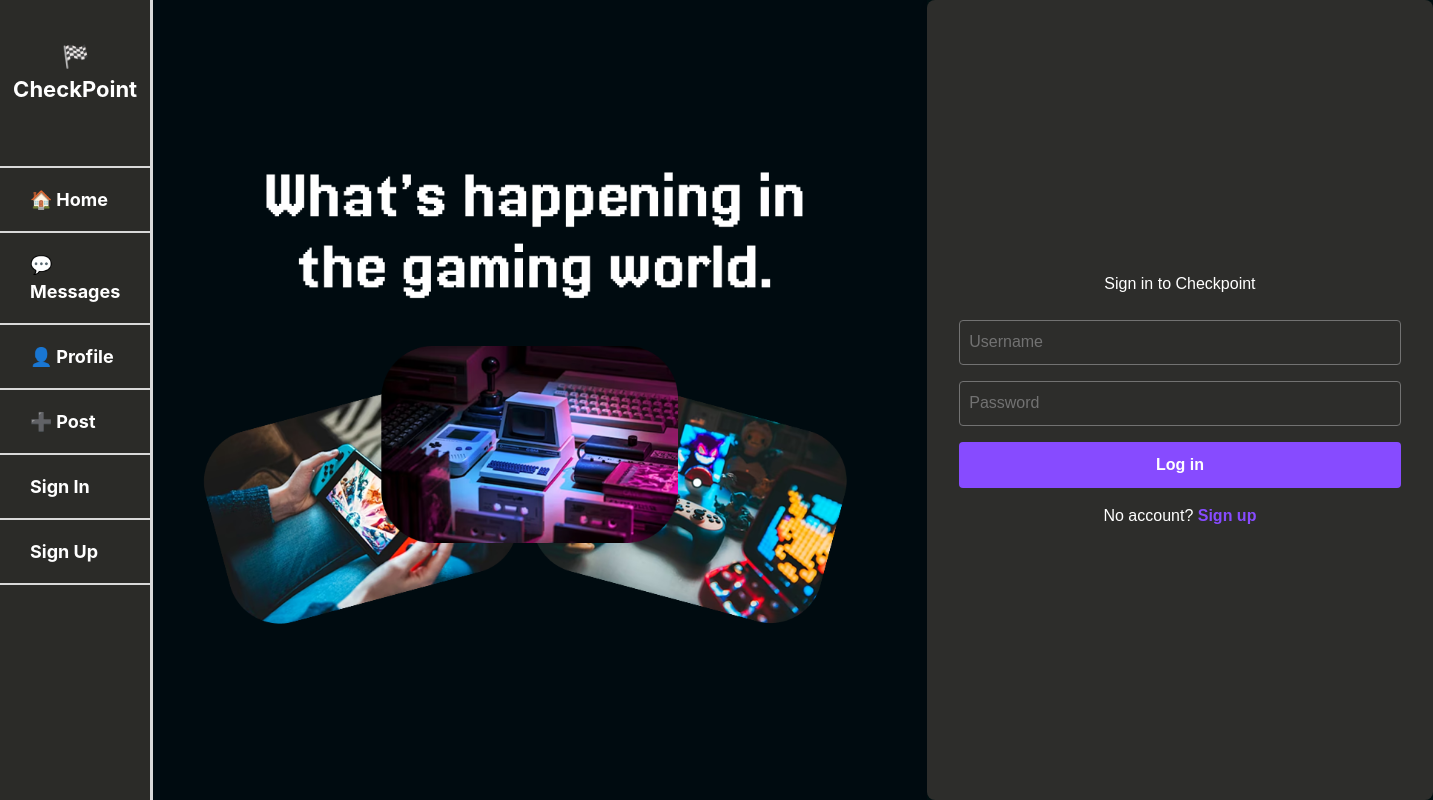
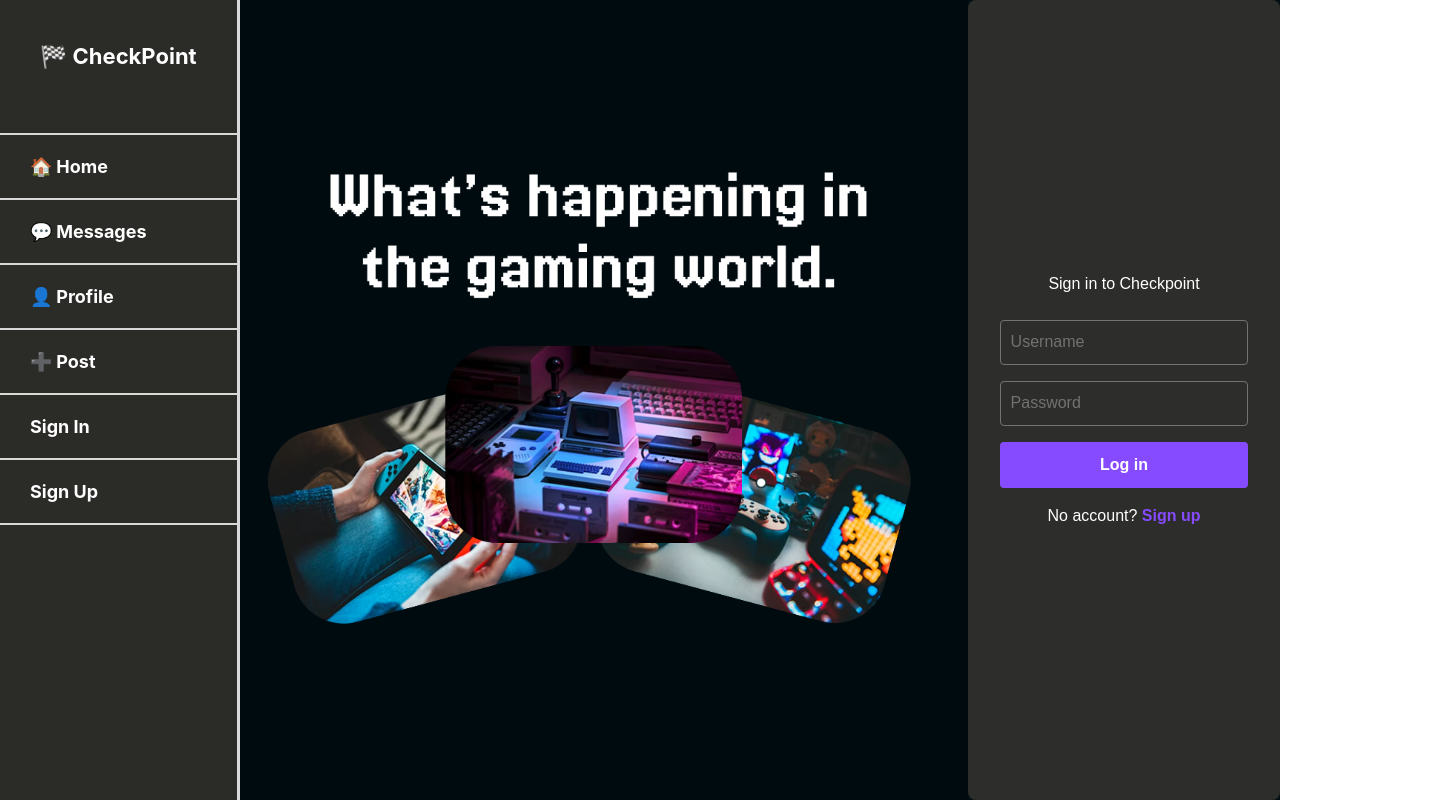
Before and after one commit to nathanrsxtn/checkpoint, a React (Vite) app: page /login in a window 1280 px wide. Shown: the whole page, 1433 px wide, since content can reach past the window. Built offline with nearby package versions, Linux system fonts and the light colour scheme.

Commit message:
debugging login form css

```diff
--- a/src/App.css
+++ b/src/App.css
@@ -46,4 +46,5 @@
 
 .main-content:has(.Form) {
   padding: 0;
+  display: flex;
 }
--- a/src/forms/loginForm.css
+++ b/src/forms/loginForm.css
@@ -6,7 +6,6 @@ body{
 .container{
   display: flex;
   height: 100vh;
-  width: 100vw;
 }
 
 .container .loginSplash{
@@ -19,7 +18,6 @@ body{
   display: flex;
   flex-direction: column;
   justify-content: center;
-  height: 100vh;
   padding: 2rem;
   background: #2D2D2B;
   border-radius: 8px;
```
